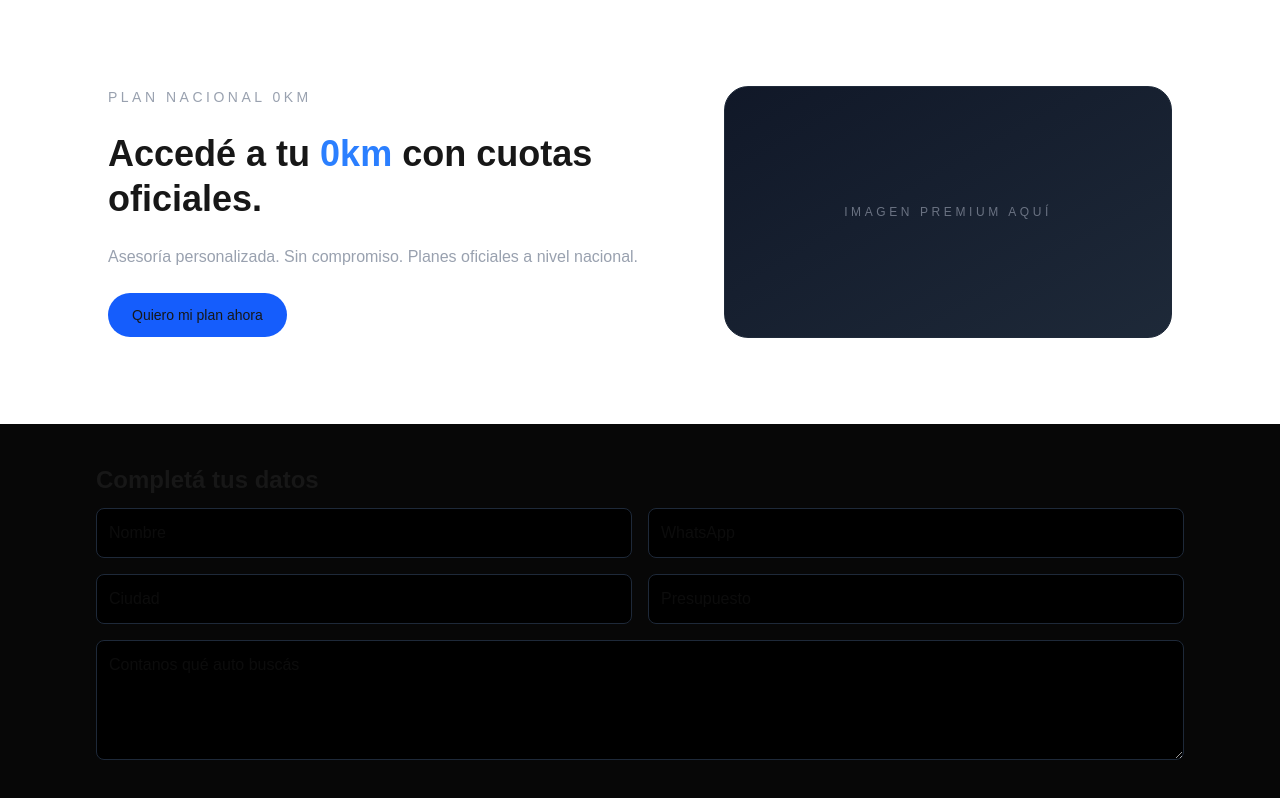
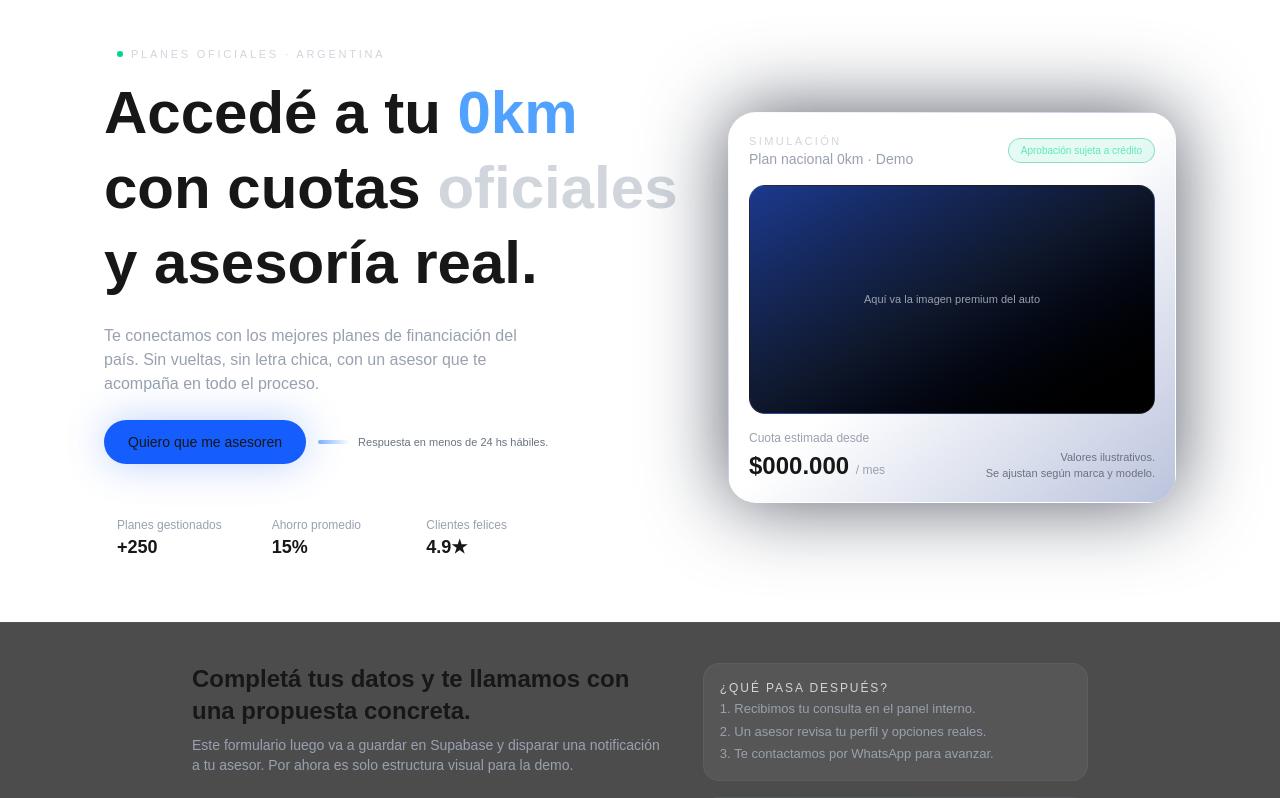
Before and after one commit to DavidFlautero/ladingpageconse1, a Next.js app: page / in a window 1280 px wide. Shown: the top 798 px of the page. Built offline with nearby package versions, Linux system fonts and the light colour scheme.

Commit message:
Mejorando frondend

```diff
--- a/app/(public)/page.tsx
+++ b/app/(public)/page.tsx
@@ -1,63 +1,167 @@
 export default function LandingPage() {
   return (
     <main className="min-h-screen flex flex-col">
-      <section className="flex-1 flex flex-col md:flex-row items-center justify-center px-6 md:px-16 lg:px-24 gap-10">
+      {/* HERO */}
+      <section className="flex-1 flex flex-col md:flex-row items-center justify-center px-6 md:px-16 lg:px-24 gap-12 pt-10 pb-12">
         <div className="max-w-xl space-y-6">
-          <p className="text-sm uppercase tracking-[0.25em] text-gray-400">
-            Plan Nacional 0km
+          <div className="inline-flex items-center gap-2 rounded-full border border-white/10 bg-white/5 px-3 py-1 mb-2">
+            <span className="h-1.5 w-1.5 rounded-full bg-emerald-400" />
+            <span className="text-[11px] uppercase tracking-[0.25em] text-gray-300">
+              Planes oficiales · Argentina
+            </span>
+          </div>
+
+          <h1 className="text-3xl md:text-5xl lg:text-6xl font-semibold leading-tight">
+            Accedé a tu{" "}
+            <span className="text-blue-400">0km</span> con cuotas{" "}
+            <span className="text-gray-300">oficiales</span> y asesoría real.
+          </h1>
+
+          <p className="text-sm md:text-base text-gray-400 max-w-md">
+            Te conectamos con los mejores planes de financiación del país. Sin
+            vueltas, sin letra chica, con un asesor que te acompaña en todo el
+            proceso.
           </p>
-          <h1 className="text-4xl font-semibold leading-tight">
-            Accedé a tu <span className="text-blue-500">0km</span> con cuotas
-            oficiales.
-          </h1>
-          <p className="text-gray-400">
-            Asesoría personalizada. Sin compromiso. Planes oficiales a nivel
-            nacional.
-          </p>
+
+          <div className="flex flex-col sm:flex-row gap-3">
             <a
               href="#form"
-            className="block w-max px-6 py-3 rounded-full bg-blue-600 hover:bg-blue-500 text-sm font-medium transition"
+              className="px-6 py-3 rounded-full bg-blue-600 hover:bg-blue-500 text-sm font-medium transition shadow-[0_0_40px_rgba(37,99,235,0.30)]"
             >
-            Quiero mi plan ahora
+              Quiero que me asesoren
             </a>
+            <span className="text-[11px] text-gray-500 flex items-center gap-2">
+              <span className="h-1 w-8 rounded-full bg-gradient-to-r from-blue-500/60 to-transparent" />
+              Respuesta en menos de 24 hs hábiles.
+            </span>
           </div>
 
-        <div className="w-full max-w-md aspect-video rounded-3xl border border-gray-800 bg-gradient-to-br from-gray-900 to-gray-800 flex items-center justify-center">
-          <span className="text-gray-500 text-xs uppercase tracking-[0.3em]">
-            Imagen premium aquí
+          <div className="grid grid-cols-3 gap-4 max-w-md pt-4">
+            <div className="border border-white/5 rounded-2xl px-3 py-3 bg-white/5">
+              <p className="text-xs text-gray-400">Planes gestionados</p>
+              <p className="text-lg font-semibold">+250</p>
+            </div>
+            <div className="border border-white/5 rounded-2xl px-3 py-3 bg-white/5">
+              <p className="text-xs text-gray-400">Ahorro promedio</p>
+              <p className="text-lg font-semibold">15%</p>
+            </div>
+            <div className="border border-white/5 rounded-2xl px-3 py-3 bg-white/5">
+              <p className="text-xs text-gray-400">Clientes felices</p>
+              <p className="text-lg font-semibold">4.9★</p>
+            </div>
+          </div>
+        </div>
+
+        {/* “CARD” DEL AUTO */}
+        <div className="w-full max-w-md">
+          <div className="relative rounded-[28px] border border-white/10 bg-gradient-to-br from-white/5 via-white/0 to-blue-900/30 p-5 overflow-hidden shadow-[0_0_80px_rgba(15,23,42,0.7)]">
+            <div className="flex items-center justify-between mb-4">
+              <div>
+                <p className="text-[11px] uppercase tracking-[0.22em] text-gray-300">
+                  Simulación
+                </p>
+                <p className="text-sm text-gray-400">
+                  Plan nacional 0km · Demo
+                </p>
+              </div>
+              <span className="rounded-full bg-emerald-400/10 text-emerald-300 text-[10px] px-3 py-1 border border-emerald-500/40">
+                Aprobación sujeta a crédito
               </span>
+            </div>
+
+            <div className="aspect-[16/9] rounded-2xl border border-white/10 bg-gradient-to-br from-blue-900 via-slate-900 to-black flex items-center justify-center text-[11px] text-gray-400">
+              Aquí va la imagen premium del auto
+            </div>
+
+            <div className="mt-4 flex items-end justify-between">
+              <div>
+                <p className="text-xs text-gray-400 mb-1">
+                  Cuota estimada desde
+                </p>
+                <p className="text-2xl font-semibold">
+                  $000.000{" "}
+                  <span className="text-xs font-normal text-gray-400">
+                    / mes
+                  </span>
+                </p>
+              </div>
+              <div className="text-right text-[11px] text-gray-500">
+                <p>Valores ilustrativos.</p>
+                <p>Se ajustan según marca y modelo.</p>
+              </div>
+            </div>
+          </div>
         </div>
       </section>
 
+      {/* FORMULARIO */}
       <section
         id="form"
-        className="px-6 md:px-16 lg:px-24 py-10 bg-[#070707]"
+        className="border-t border-white/5 bg-black/70 backdrop-blur-sm px-6 md:px-16 lg:px-24 py-10"
       >
-        <h2 className="text-xl md:text-2xl font-semibold mb-3">
-          Completá tus datos
+        <div className="max-w-4xl mx-auto grid grid-cols-1 lg:grid-cols-[1.1fr_0.9fr] gap-10 items-start">
+          <div>
+            <h2 className="text-xl md:text-2xl font-semibold mb-2">
+              Completá tus datos y te llamamos con una propuesta concreta.
             </h2>
+            <p className="text-sm text-gray-400 mb-6">
+              Este formulario luego va a guardar en Supabase y disparar una
+              notificación a tu asesor. Por ahora es solo estructura visual para
+              la demo.
+            </p>
             <form className="grid grid-cols-1 md:grid-cols-2 gap-4">
               <input
-            className="bg-black border border-gray-800 rounded-lg p-3"
-            placeholder="Nombre"
+                className="bg-white/5 border border-white/10 rounded-xl px-3 py-3 text-sm outline-none focus:border-blue-500 focus:bg-white/10 transition"
+                placeholder="Nombre completo"
               />
               <input
-            className="bg-black border border-gray-800 rounded-lg p-3"
+                className="bg-white/5 border border-white/10 rounded-xl px-3 py-3 text-sm outline-none focus:border-blue-500 focus:bg-white/10 transition"
                 placeholder="WhatsApp"
               />
               <input
-            className="bg-black border border-gray-800 rounded-lg p-3"
-            placeholder="Ciudad"
+                className="bg-white/5 border border-white/10 rounded-xl px-3 py-3 text-sm outline-none focus:border-blue-500 focus:bg-white/10 transition"
+                placeholder="Ciudad / Provincia"
               />
               <input
-            className="bg-black border border-gray-800 rounded-lg p-3"
-            placeholder="Presupuesto"
+                className="bg-white/5 border border-white/10 rounded-xl px-3 py-3 text-sm outline-none focus:border-blue-500 focus:bg-white/10 transition"
+                placeholder="Presupuesto estimado"
               />
               <textarea
-            className="md:col-span-2 bg-black border border-gray-800 rounded-lg p-3 min-h-[120px]"
-            placeholder="Contanos qué auto buscás"
+                className="md:col-span-2 bg-white/5 border border-white/10 rounded-xl px-3 py-3 text-sm outline-none focus:border-blue-500 focus:bg-white/10 transition min-h-[110px]"
+                placeholder="Qué auto buscás, marca preferida, uso, año estimado, etc."
               />
+              <button
+                type="button"
+                className="md:col-span-2 mt-1 px-6 py-3 rounded-full bg-blue-600 hover:bg-blue-500 text-sm font-medium transition"
+              >
+                Enviar consulta (demo)
+              </button>
             </form>
+          </div>
+
+          <div className="space-y-4 text-sm text-gray-400">
+            <div className="border border-white/5 rounded-2xl p-4 bg-white/5">
+              <p className="text-xs uppercase tracking-[0.16em] text-gray-300 mb-1">
+                ¿Qué pasa después?
+              </p>
+              <ol className="list-decimal list-inside space-y-1 text-[13px]">
+                <li>Recibimos tu consulta en el panel interno.</li>
+                <li>Un asesor revisa tu perfil y opciones reales.</li>
+                <li>Te contactamos por WhatsApp para avanzar.</li>
+              </ol>
+            </div>
+            <div className="border border-white/5 rounded-2xl p-4 bg-gradient-to-br from-emerald-500/10 to-blue-500/5">
+              <p className="text-xs uppercase tracking-[0.16em] text-gray-300 mb-1">
+                Importante
+              </p>
+              <p className="text-[13px]">
+                No somos una concesionaria específica: buscamos el mejor plan
+                oficial disponible para vos, aunque la operación se termine
+                cerrando en otra agencia.
+              </p>
+            </div>
+          </div>
+        </div>
       </section>
     </main>
   );
--- a/app/layout.tsx
+++ b/app/layout.tsx
@@ -14,7 +14,9 @@ export default function RootLayout({
 }) {
   return (
     <html lang="es">
-      <body className="bg-black text-white min-h-screen">{children}</body>
+      <body className="bg-gradient-to-b from-[#05070B] via-[#020308] to-black text-white min-h-screen antialiased">
+        {children}
+      </body>
     </html>
   );
 }
--- a/components/dashboard/Topbar.tsx
+++ b/components/dashboard/Topbar.tsx
@@ -1,18 +1,21 @@
 export function Topbar() {
   return (
-    <header className="h-16 border-b border-gray-900 flex items-center justify-between px-6 bg-black/60 backdrop-blur">
+    <header className="h-16 border-b border-white/10 flex items-center justify-between px-6 bg-black/60 backdrop-blur">
       <div>
-        <p className="text-xs text-gray-500 uppercase tracking-[0.2em]">
-          Panel interno
+        <p className="text-[11px] text-gray-500 uppercase tracking-[0.22em]">
+          Panel interno · Planes 0km
         </p>
         <h2 className="text-sm text-gray-100">
-          Administrá tus planes y leads
+          Visión general de leads y rendimiento
         </h2>
       </div>
 
       <div className="flex items-center gap-3 text-xs text-gray-400">
-        <span>Admin Demo</span>
-        <div className="w-8 h-8 rounded-full bg-gray-700" />
+        <div className="text-right">
+          <p className="text-[11px] text-gray-300">Admin demo</p>
+          <p className="text-[10px] text-gray-500">Versión previa · Solo lectura</p>
+        </div>
+        <div className="w-8 h-8 rounded-full bg-gradient-to-br from-blue-500 to-slate-700 border border-white/20" />
       </div>
     </header>
   );
```
Also changed, not shown: app/(auth)/login/page.tsx (+36 -11 lines), app/(dashboard)/admin/page.tsx (+53 -22 lines), components/dashboard/Sidebar.tsx (+24 -11 lines). Lines whose indentation alone changed are shown as unchanged.
